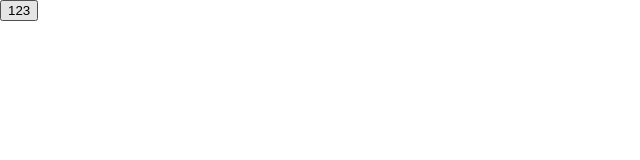
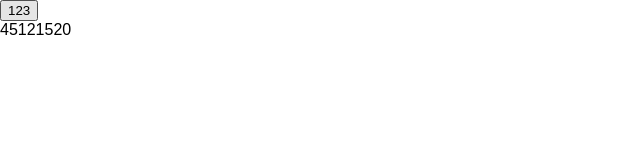
Before and after one commit to KadyrPoyraz228337/js_group_5_homework_52_Kadyr_Poiraz, a React (Create React App) app: page / in a window 1280 px wide. Both pictures are taken after a click on the button "123". Shown: the top 160 px of the page, without its empty margins (0-640 px from the left). Built offline with nearby package versions, Linux system fonts and the light colour scheme.

Commit message:
Перенесли методы createRandomNumber и createBarrelValues в barrels

```diff
--- a/src/App.js
+++ b/src/App.js
@@ -1,38 +1,19 @@
 import React, { Component } from 'react';
 import Barrels from "./Components/barrels/barrels";
+// import Barrel from "./Components/barrels/barrel/Barrel";
 
 
 class App extends Component {
-    state = {
-        isClicked: false,
-        arrayValues: [],
-    };
+
 
   render() {
-    return (
+      return (
         <div>
-            <button onClick={this.createBarrelValues.bind(this)}>123</button>
+            <Barrels/>
         </div>
     );
   }
-    createRandomNumber(...array) {
-        const number = Math.floor(Math.random()*(36-5)-1)+5;
 
-        return array[0] === number || array[1] === number || array[2] === number || array[3] === number || array[4] === number ? this.createRandomNumber(...array) : number;
-    }
-
-    createBarrelValues() {
-        this.setState({
-            isClicked: false,
-            arrayValues: [],
-        });
-        for(let i = 0; i < 5; i++) {
-            this.state.arrayValues.push(this.createRandomNumber(this.state.arrayValues));
-        }
-        this.state.arrayValues.sort((a,b)=>{
-            return a - b;
-        });
-    }
 
 }
 
--- a/src/Components/barrels/barrel/Barrel.js
+++ b/src/Components/barrels/barrel/Barrel.js
@@ -3,8 +3,9 @@ import React, { Component } from 'react';
 class Barrel extends Component{
     render() {
         return (
-            <div className="barrelElement">
-            </div>
+            <span className="barrelElement">
+                {this.props.value}
+            </span>
         )
     }
 }
--- a/src/Components/barrels/barrels.js
+++ b/src/Components/barrels/barrels.js
@@ -1,12 +1,44 @@
 import React, { Component } from 'react';
+import Barrel from "./barrel/Barrel";
 
 class Barrels extends Component {
+    state = {
+        isClicked: false,
+        arrayValues: [],
+    };
+    createRandomNumber(...array) {
+        const number = Math.floor(Math.random()*(36-5)-1)+5;
+
+        return array[0] === number || array[1] === number || array[2] === number || array[3] === number || array[4] === number ? this.createRandomNumber(...array) : number;
+    }
+
+    createBarrelValues() {
+        this.setState({
+            isClicked: true,
+            arrayValues: [],
+        });
+        let arr = [];
+        for(let i = 0; i < 5; i++) {
+            arr.push(this.createRandomNumber(this.state.arrayValues));
+        }
+        arr.sort((a,b)=>{
+            return a - b;
+        });
+        this.setState({arrayValues: [...arr]});
+
+    }
     render() {
         return (
             <div>
+                <button onClick={this.createBarrelValues.bind(this)}>123</button>
+                {this.state.isClicked &&
+                <div className="barrelsBLock">
+                    {this.state.arrayValues.map(key => <Barrel value={key} />)}
+                </div>}
             </div>
         )
     }
+
 }
 
 export default Barrels;
```
